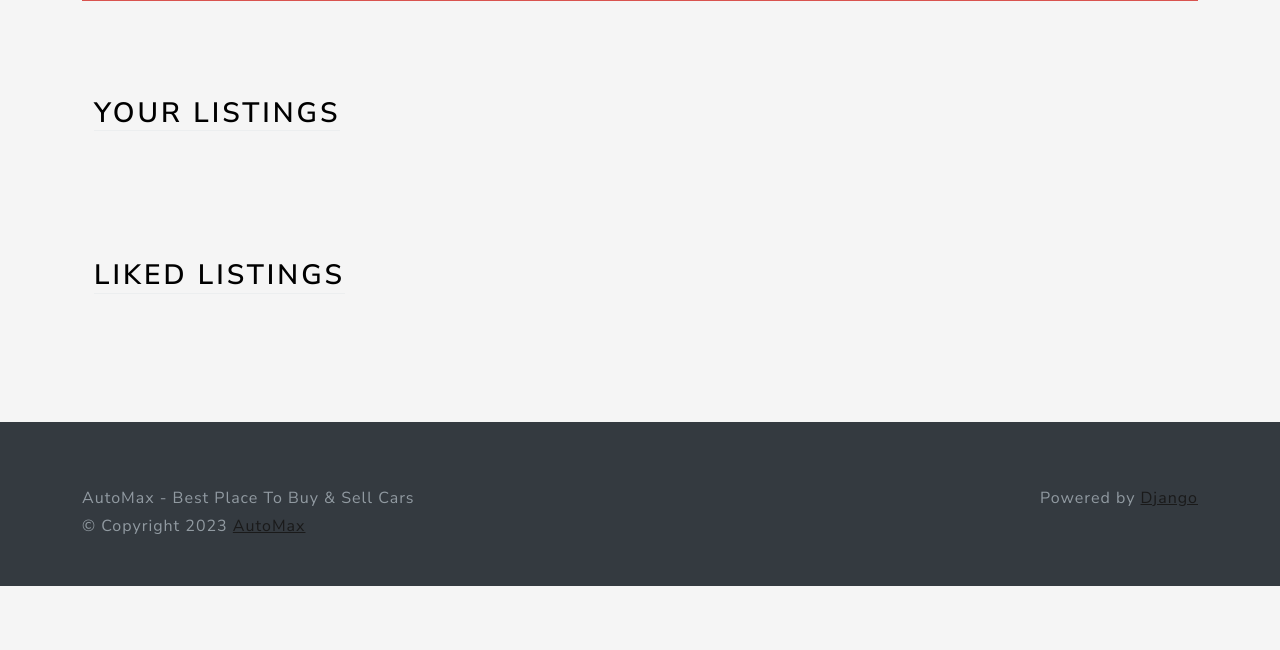
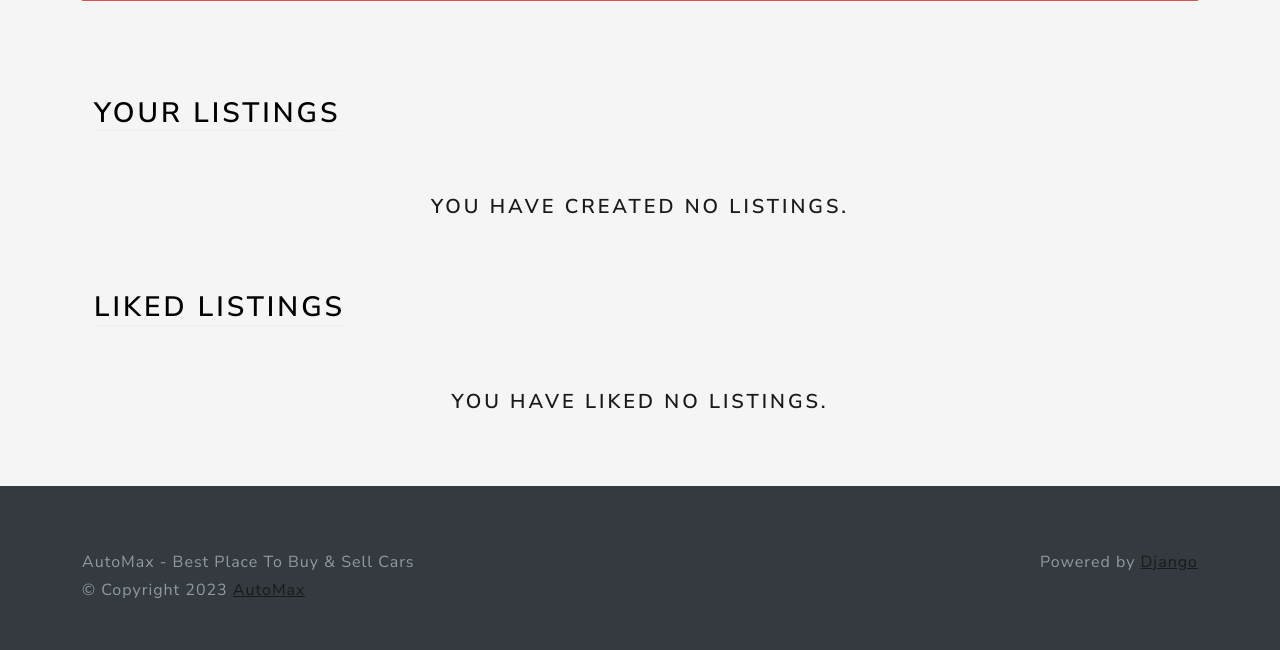
Before and after one commit to bassammmmm/auto-max, a Django app: page /profile/ in a window 1280 px wide. Shown: the part 1011-1661 px from the top of the page. Before the commit the page ends 1597 px from the top, so only its background shows below. Run offline with Django 4.2, Linux system fonts and the light colour scheme; the visitor is signed in with stand-in values (Sample User, id 1); data that the repository does not hold is empty; some libraries are stand-ins or nearby versions.

Commit message:
Final Init

```diff
--- a/home/forms.py
+++ b/home/forms.py
@@ -4,7 +4,6 @@ from users.models import Location, Profile
 from django.contrib.auth.models import User
 from localflavor.us.forms import USStateField, USZipCodeField
 class ListingForm(forms.ModelForm):
-    model = forms.CharField(label='Model', required=False)
     class Meta:
         model = Listing
         fields = ['brand', 'model', 'vin', 'mileage','color',  'engine', 'transmission', 'description','image']
--- a/home/urls.py
+++ b/home/urls.py
@@ -9,5 +9,6 @@ urlpatterns = [
     path('listing-details/<str:id>', login_required(views.ListDetailsView.as_view()), name = 'listing'),
     path('profile/', login_required(views.ProfileView.as_view()), name = 'profile'),
     path('edit-listing/<str:id>', login_required(views.EditListingView.as_view()), name = 'edit'),
+    path('delete-listing/<str:id>', login_required(views.DeleteListingView.as_view()), name = 'delete'),
     path('like-listing/<str:id>', views.like_listing, name = 'like_listing'),
 ]
--- a/home/views.py
+++ b/home/views.py
@@ -79,12 +79,14 @@ class ProfileView(View):
         location_form = LocationForm(instance = current_user.profile.location)
         user_listings = Listing.objects.filter(seller_id = current_user.profile.id)
         user_display_photo = current_user.profile.photo
+        user_liked_listings = LikedListing.objects.filter(profile_id = current_user.profile.id)
         context = {
             'user_form' : user_form,
             'profile_form' : profile_form,
             'location_form' : location_form,
             'user_listings' : user_listings,
-            'user_photo' : user_display_photo
+            'user_photo' : user_display_photo,
+            'user_liked_listings' : user_liked_listings
         }
         return render(request, 'views/profile.html', context)
 
@@ -93,7 +95,7 @@ class ProfileView(View):
         user_form = UserForm(request.POST, instance = current_user)
         profile_form = ProfileForm(request.POST, request.FILES, instance = current_user.profile)
         location_form = LocationForm(request.POST, instance = current_user.profile.location)
-        user_listings = Listing.objects.filter(seller_id = current_user.profile.id)
+
         if user_form.is_valid() and profile_form.is_valid() and location_form.is_valid():
             user_form.save()
             profile_form.save()
@@ -101,13 +103,16 @@ class ProfileView(View):
             messages.success(request, 'Profile updated successfully.')
             return redirect('profile')
         else:
+            user_listings = Listing.objects.filter(seller_id = current_user.profile.id)
             user_display_photo = current_user.profile.photo
+            user_liked_listings = LikedListing.objects.filter(profile_id = current_user.profile.id)
             context = {
                 'user_form' : user_form,
                 'profile_form' : profile_form,
                 'location_form' : location_form,
                 'user_listings' : user_listings,
-                'user_photo' : user_display_photo
+                'user_photo' : user_display_photo,
+                'user_liked_listings' : user_liked_listings
 
             }
             return render(request, 'views/profile.html', context)
@@ -144,6 +149,14 @@ class EditListingView(View):
             messages.error(request, 'Something went wrong.')
             return redirect('home')
 
+
+class DeleteListingView(View):
+    def get(self, request, id):
+        user_listing = get_object_or_404(Listing, id = id, seller_id = request.user.profile.id)
+        user_listing.delete()
+        messages.success(request, 'Listing deleted successfully!')
+        return redirect('home')
+
 def like_listing(request, id):
         listing = get_object_or_404(Listing, id=id)
         current_user = request.user
--- a/templates/components/listing_card.html
+++ b/templates/components/listing_card.html
@@ -6,7 +6,7 @@
         <h4 class="card-text">{{listing.model}}</h4>
         <div class="row justify-content-start align-items-center">
             <div class="col-1">
-                <img src="{{listing.seller.imageasfawef.url}}" class="rounded-circle" height="30" width="30"
+                <img src="{{listing.seller.photo.url}}" class="rounded-circle" height="30" width="30"
                     style="object-fit: cover;">
             </div>
             <div class="col-4">
@@ -14,7 +14,7 @@
             </div>
         </div>
         <br>
-        <p class="card-text">{{listing.description}}</p>
+        <p class="card-text" style="white-space: nowrap; overflow: hidden; text-overflow: ellipsis;">{{listing.description}}</p>
         <div class="d-flex justify-content-between align-items-center">
             <div class="btn-group">
                 <a href="{%url 'listing' listing.id %}" type="button"
--- a/templates/views/profile.html
+++ b/templates/views/profile.html
@@ -52,12 +52,17 @@
         </div>
         <table class="table table-hover">
             <tbody>
+                {% if user_listings %}
                     {% for listing in user_listings %}
                     <tr>
                         <td><a href="{%url 'listing' listing.id%}">{{ listing.model }}</a></td>
                         <td>{{listing.created_at }}</td>
                     </tr>
                     {% endfor %}
+                {% else %}
+                    <h4>You have created no listings.</h4>
+                {% endif %}
+
             </tbody>
         </table>
     </div>
@@ -71,12 +76,17 @@
         </div>
         <table class="table table-hover">
             <tbody>
+                {% if user_liked_listings %}
                     {% for liked_listing in user_liked_listings %}
                     <tr>
-                    <td>{{ liked_listing.listing.model }}</td>
-                    <td>{{ liked_listing.like_date }}</td>
+                        <td><a href="{%url 'listing' liked_listing.listing.id%}">{{ liked_listing.listing.model }}</a></td>
+                        <td>{{ liked_listing.date }}</td>
                     </tr>
                     {% endfor %}
+                {% else %}
+                    <h4>You have liked no listings.</h4>
+                {% endif %}
+
             </tbody>
         </table>
     </div>
```
Also changed, not shown: templates/views/listing.html (+7 -3 lines). Lines whose indentation alone changed are shown as unchanged.
